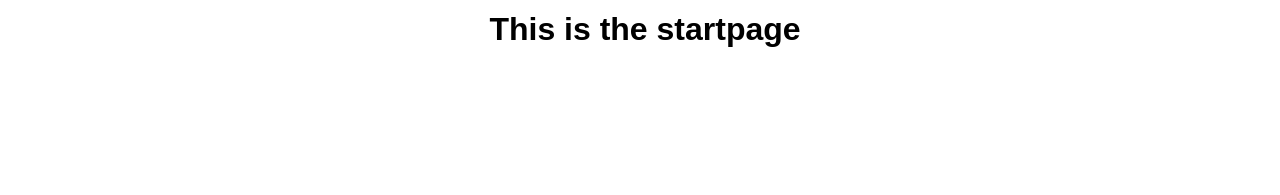
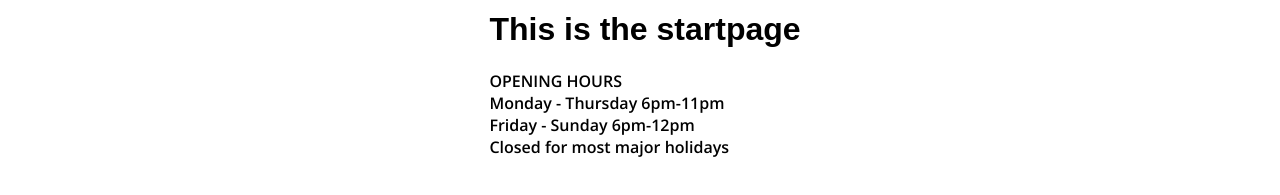
Before and after one commit to dbaettig/restaurangbokning, a React (Create React App) app in the folder restaurangbokning/: page / in a window 1280 px wide. Shown: the part 419-614 px from the top of the page. Built offline with nearby package versions, Linux system fonts and the light colour scheme.

Commit message:
Added a sorting function in displayReservations in Admin.js

```diff
--- a/restaurangbokning/src/components/Admin.js
+++ b/restaurangbokning/src/components/Admin.js
@@ -34,7 +34,12 @@ class Admin extends Component {
     }
 
     displayReservations = (data) => {
-        let reservations = data.map((reservation) =>
+		let sortedData = data.sort((a, b) => {
+    					let dateA = new Date(a.date), dateB = new Date(b.date);
+						return dateA - dateB;
+					});
+		console.log(sortedData);
+        let reservations = sortedData.map((reservation) =>
             <div key={reservation.resId}>
                 Datum: {reservation.date} {reservation.time} {reservation.participants} {reservation.firstName} ID: {reservation.resId}
                 <button name={reservation.resId} onClick={this.deleteReservation}>Delete</button>
@@ -42,6 +47,7 @@ class Admin extends Component {
 				<button onClick={() => {this.openChangeGuestForm(reservation)}}>Change guest info</button>
             </div>
         );
+
         this.setState({ reservations: reservations })
     }
 
--- a/restaurangbokning/src/components/StartPage.js
+++ b/restaurangbokning/src/components/StartPage.js
@@ -7,6 +7,14 @@ class StartPage extends Component {
         return (
             <div>
                 <h1>This is the startpage</h1>
+				<p>
+					OPENING HOURS<br/>
+					Monday - Thursday 6pm-11pm
+					<br/>
+					Friday - Sunday 6pm-12pm
+					<br/>
+					Closed for most major holidays
+				</p>
             </div>
         )
     }
```
